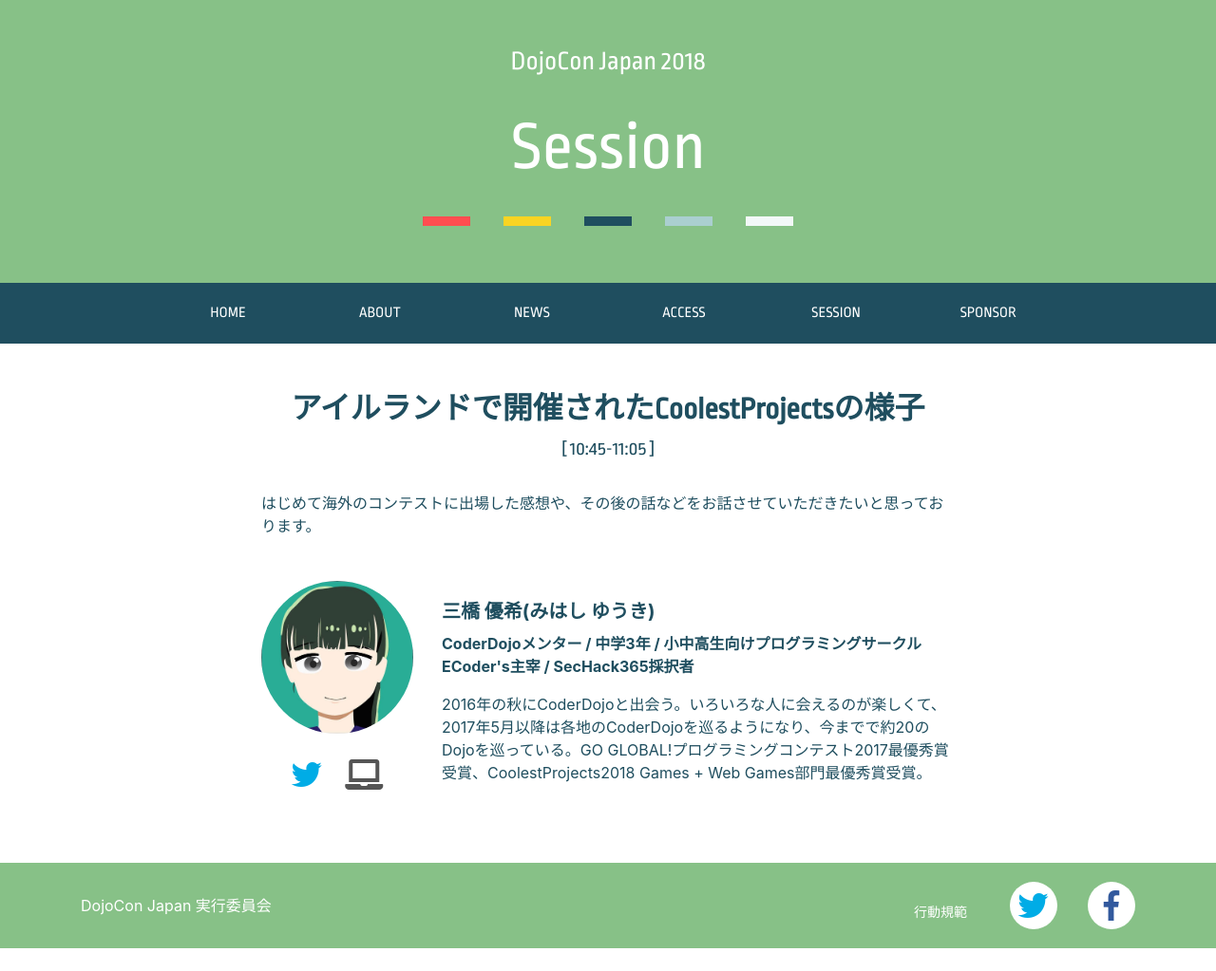
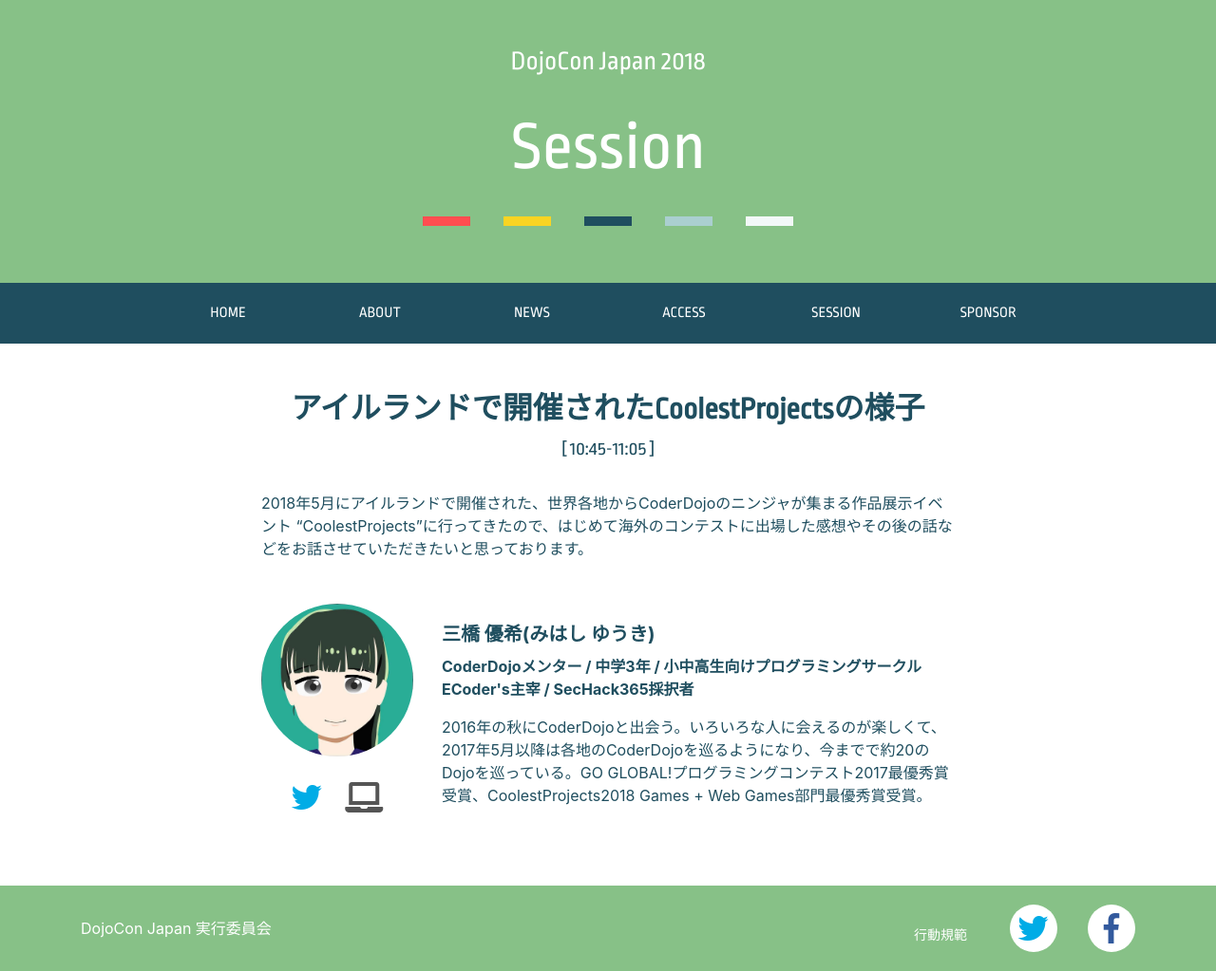
Before and after one commit to coderdojo-japan/dojocon2018.coderdojo.jp, a Jekyll site: the page built from _session/1045_yuki_mihashi.md, in a window 1280 px wide. Shown: the whole page at 95% size. Built offline with Jekyll 4.4.1, drawn with Linux system fonts in a browser that asks for light colours; nearby versions of some CDN libraries; before the commit the page ends 999 px from its top, so only the background shows below that.

Commit message:
セッション詳細を差し替え。

```diff
--- a/_session/1045_yuki_mihashi.md
+++ b/_session/1045_yuki_mihashi.md
@@ -13,4 +13,4 @@
 url-link: https://yuki384.github.io/
 layout: session
 ---
-はじめて海外のコンテストに出場した感想や、その後の話などをお話させていただきたいと思っております。
+2018年5月にアイルランドで開催された、世界各地からCoderDojoのニンジャが集まる作品展示イベント “CoolestProjects"に行ってきたので、はじめて海外のコンテストに出場した感想やその後の話などをお話させていただきたいと思っております。
```
